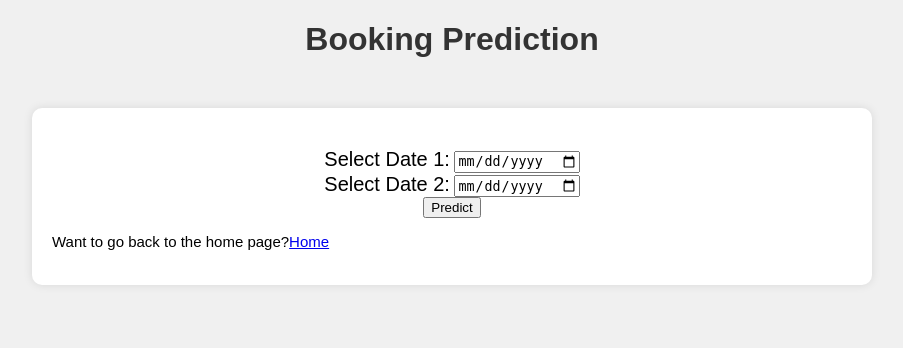
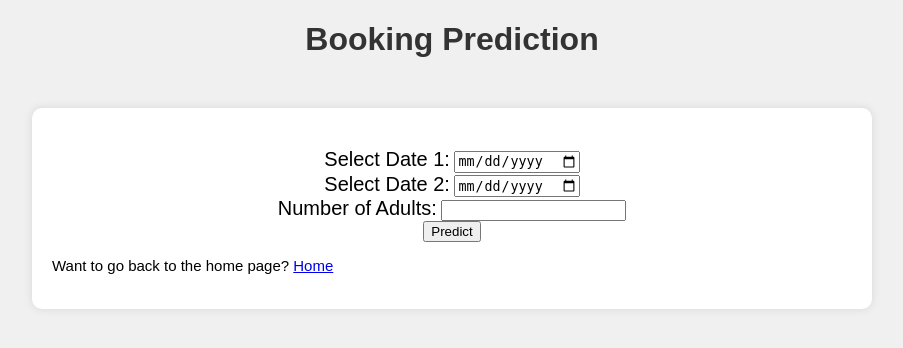
Before and after one commit to tabledrop/Hotel-Booking-Fullstack, a Flask app: page /predict in a window 1280 px wide. Shown: the top 348 px of the page, without its empty margins (188-1091 px from the left). Run offline with Flask 3, Linux system fonts and the light colour scheme.

Commit message:
incorporate adults into model from dataset,

```diff
--- a/app.py
+++ b/app.py
@@ -69,7 +69,9 @@ def predict():
         selected_date2 = datetime.strptime(request.form['secondDate'], '%Y-%m-%d').date()
 
         date_range = [(selected_date1 + timedelta(days=i)).strftime("%A, %B %d") for i in range((selected_date2 - selected_date1).days + 1)]
+        date_range = ' . '.join(date_range)
         #print(date_range)
+        adults = int(request.form['adults'])
 
         # parse data from form to appropriate Pandas DataFrame
         selected_date_obj1 = selected_date1
@@ -80,6 +82,7 @@ def predict():
             'month': [0],
             'day': [0],
             'season': [0],
+            'adults': [0],
             'day_of_week': [0]
             })
 
@@ -99,7 +102,7 @@ def predict():
             elif month == 9 or month == 10 or month == 11:
                 season = 2
 
-            dataframe.loc[i] = [year, month, day, season, weekday]
+            dataframe.loc[i] = [year, month, day, season, adults, weekday]
 
             selected_date_obj1 += timedelta(days=1)
             i += 1
--- a/templates/predict.html
+++ b/templates/predict.html
@@ -48,6 +48,9 @@
             <label for="selectedDate1">Select Date 2:</label>
             <input type="date" id="selectedDate1" name="secondDate" required min="{{today}}">
             <br>
+            <label for="adults">Number of Adults:</label>
+            <input type="number" name="adults" required min="1">
+            <br>
 
             <!-- hidden for datatype conversion purposes-->
             <input type="hidden" id="year" name="year">
@@ -56,7 +59,7 @@
 
             <input type="submit" value="Predict">
         </form>
-        <p>Want to go back to the home page?<a href="/">Home</a></p>
+        <p>Want to go back to the home page? <a href="/">Home</a></p>
     </div>
 
 <script>
```
Also changed, not shown: predict.py (+5 -4 lines), templates/result.html (+6 -5 lines).
